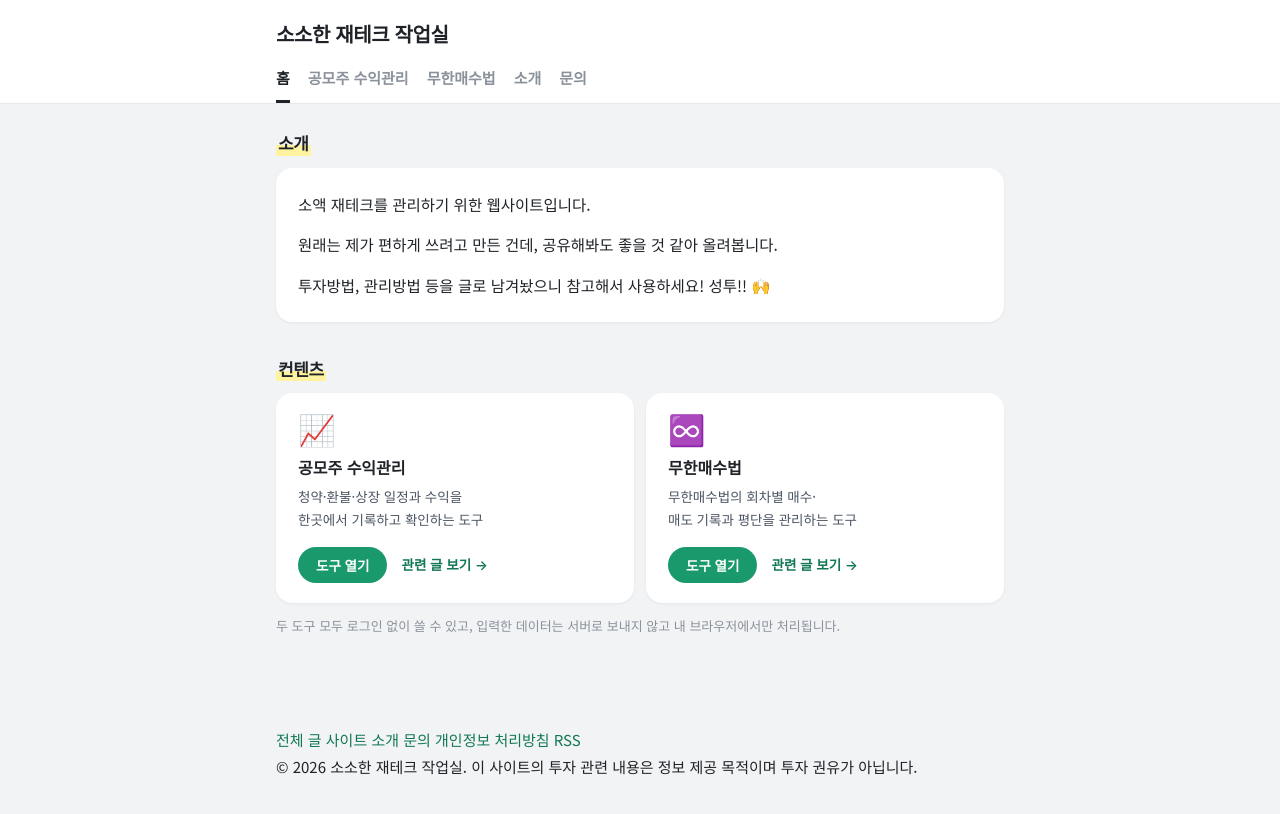
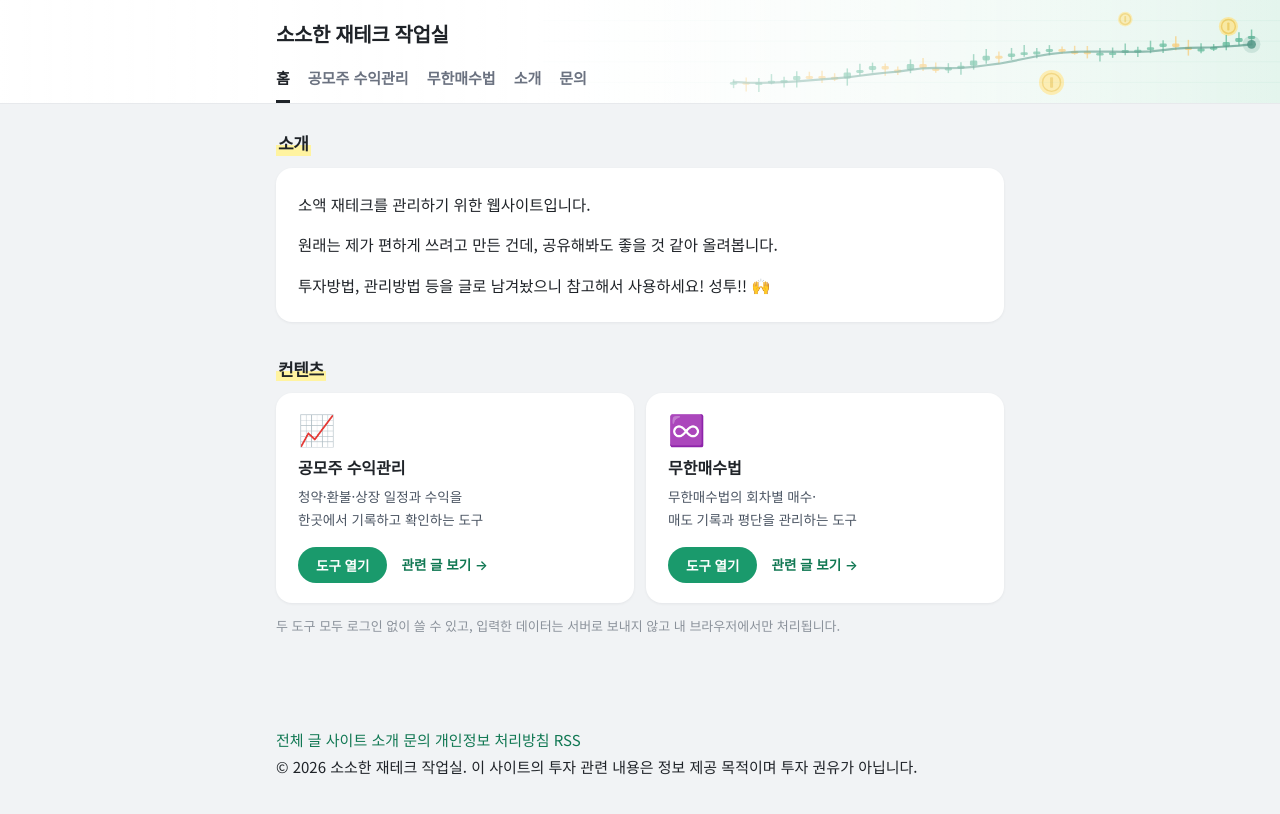
Before and after one commit to mzmzkgu/mzmzkgu.github.io, a Jekyll site: the page built from index.html, in a window 1280 px wide. Shown: the top 814 px of the page. Built offline with Jekyll 4.4.1, drawn with Linux system fonts in a browser that asks for light colours.

Commit message:
Add original stock-chart illustration as header background
Co-Authored-By: Claude Sonnet 5.5 <noreply@anthropic.com>
Claude-Session: https://claude.ai/code/session_01HnZqqtAcJR4YGqc3LY19aj

```diff
--- a/assets/style.css
+++ b/assets/style.css
@@ -44,12 +44,19 @@ a:hover { text-decoration: underline; }
 }
 
 /* ===== 헤더 ===== */
-.site-header { background: var(--paper); border-bottom: 1px solid var(--line); }
+.site-header {
+  /* 위: 글자가 잘 보이도록 왼쪽을 흐리게 덮는 막, 아래: 직접 그린 주식 차트 배경 그림 */
+  background:
+    linear-gradient(90deg, rgba(255,255,255,.96) 0%, rgba(255,255,255,.86) 42%, rgba(255,255,255,.28) 100%),
+    url("/assets/images/header-bg.svg") right center / auto 100% no-repeat,
+    var(--paper);
+  border-bottom: 1px solid var(--line);
+}
 .site-header .wrap { padding-top: 16px; padding-bottom: 0; }
 .brand { display: inline-block; font-size: 20px; font-weight: 800; color: var(--text); letter-spacing: -.02em; }
 .brand:hover { text-decoration: none; color: var(--accent-ink); }
 .nav { display: flex; flex-wrap: wrap; gap: 0 18px; margin-top: 6px; font-size: 15px; font-weight: 700; }
-.nav a { color: var(--muted); padding: 8px 0 9px; border-bottom: 3px solid transparent; white-space: nowrap; }
+.nav a { color: #6b7280; padding: 8px 0 9px; border-bottom: 3px solid transparent; white-space: nowrap; }
 .nav a:hover { color: var(--text); text-decoration: none; }
 .nav a.active { color: var(--text); border-bottom-color: var(--text); }
 
@@ -180,6 +187,10 @@ article h1 { font-size: 22px; line-height: 1.5; margin-bottom: 8px; }
 .site-footer a:hover { color: var(--accent-ink); }
 
 @media (max-width: 560px) {
+  .site-header { background:
+    linear-gradient(90deg, rgba(255,255,255,.97) 0%, rgba(255,255,255,.88) 48%, rgba(255,255,255,.2) 100%),
+    url("/assets/images/header-bg.svg") right center / auto 100% no-repeat,
+    var(--paper); }
   .wrap { padding: 0 12px; }
   .paper { padding: 22px 18px 24px; }
   .nav { gap: 0 14px; font-size: 14px; }
```
Also changed, not shown: assets/images/header-bg.svg (added).
